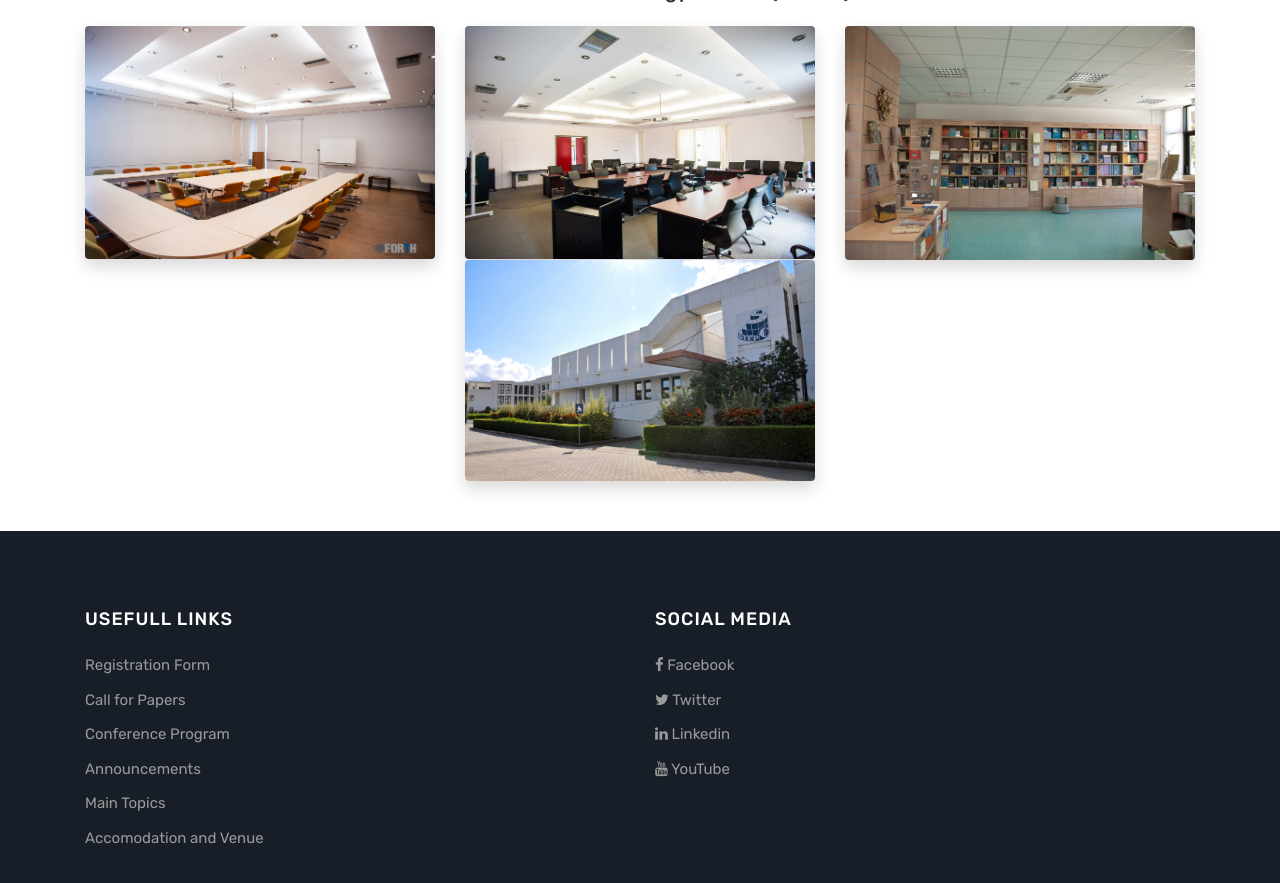
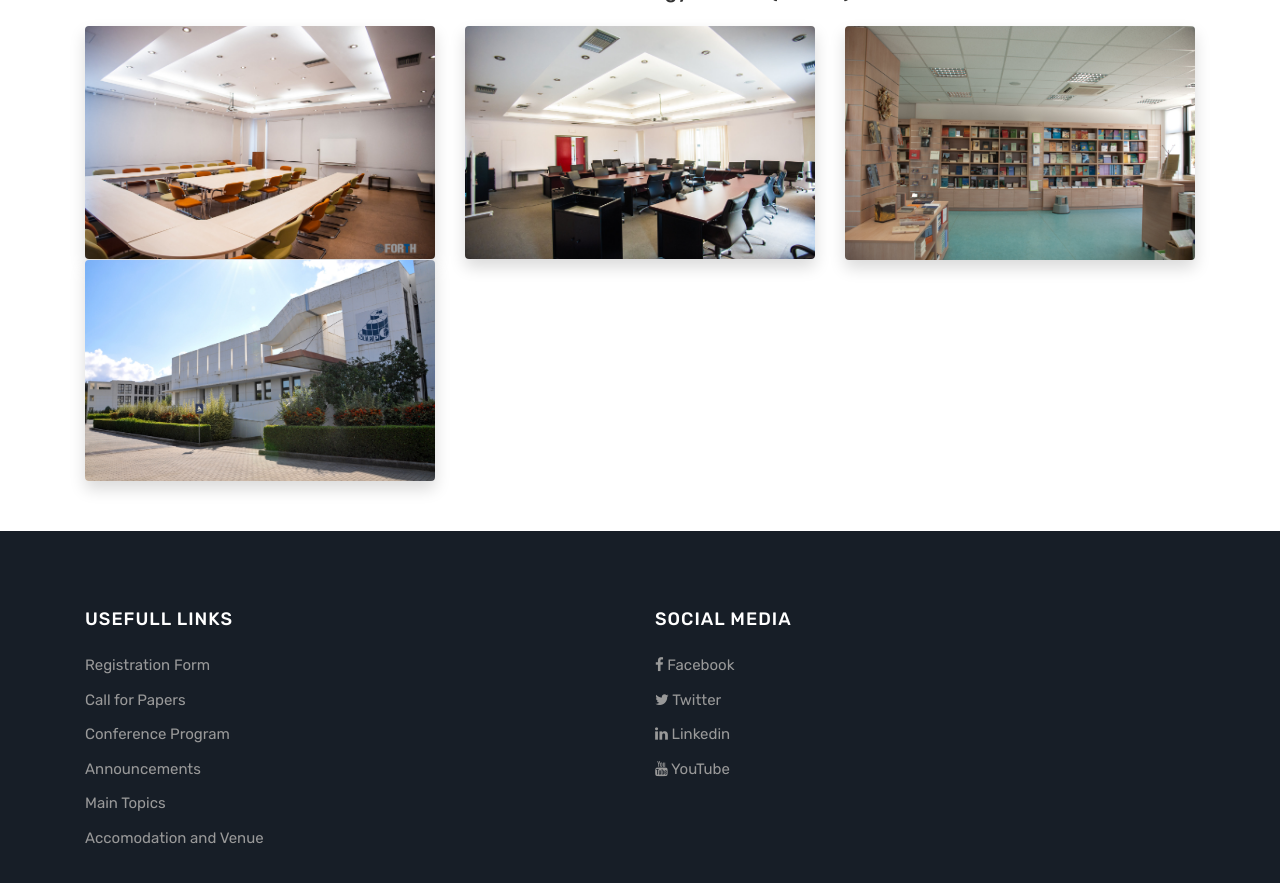
Before and after one commit to Covide-1797/genedis, a Jekyll site: the page built from pages/accomodation-venue.html, in a window 1280 px wide and 900 px high, scrolled down 418 px. Shown: the top 883 px of the window. Built offline with Jekyll 4.4.1, drawn with Linux system fonts in a browser that asks for light colours.

Commit message:
Update accomodation-venue.html

```diff
--- a/pages/accomodation-venue.html
+++ b/pages/accomodation-venue.html
@@ -8,7 +8,7 @@
         <div class="col-md-12">
             <h4><b>Venues</b></h4>
         </div>
-        <div class="row justify-content-md-center">
+        <div class="row">
             <div class="col-md-12 text-center">
                 <h4><b>FORTH Foundation</b></h4>
                 <h5>The Foundation for Research and Technology - Hellas (FORTH), Heraklion Greece</h5>
@@ -28,7 +28,6 @@
                     src="{{ site.baseurl }}/assets/images/accomodation-and-venue/venue/DSC_4906.jpg"
                     alt="forth-venue-image">
             </div>
-            <br/>
             <div class="col-md-4">
                 <img class="img-fluid rounded mx-auto d-block shadow"
                     src="{{ site.baseurl }}/assets/images/accomodation-and-venue/venue/PHOTO4.jpg"
```
